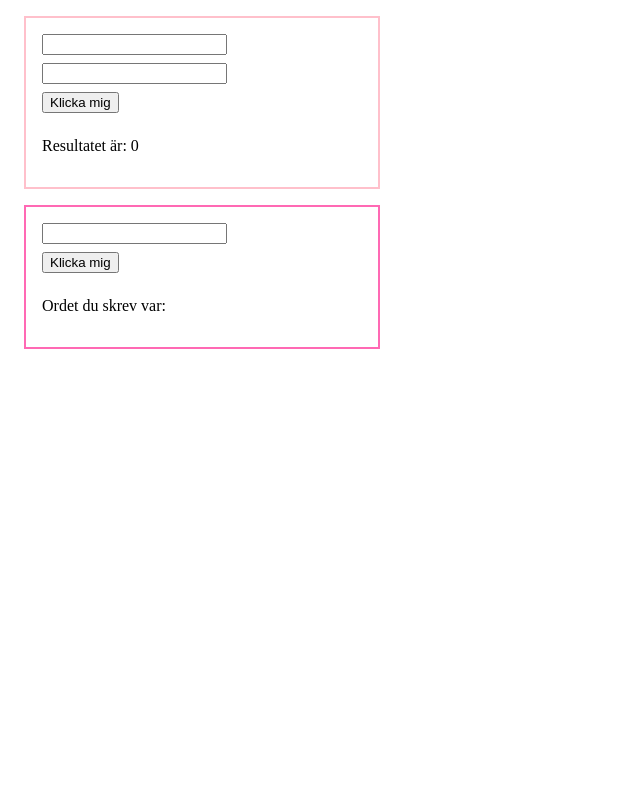
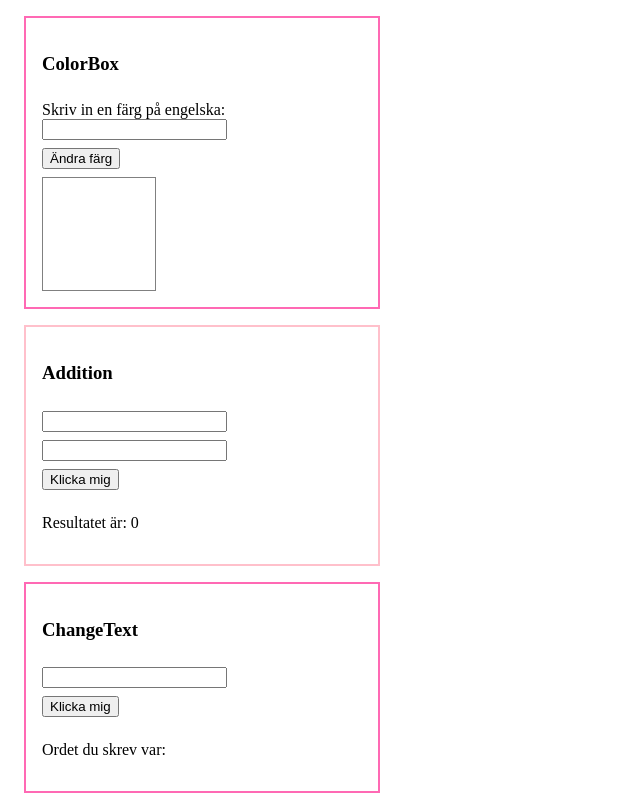
Before and after one commit to naathaliie/SECOND-kod-kata-TS, a React (Vite) app: page / in a window 1280 px wide. Shown: the whole page, without its empty margins (0-640 px from the left). Built offline with nearby package versions, Linux system fonts and the light colour scheme.

Commit message:
ColorBox, done

```diff
--- a/src/Addition.tsx
+++ b/src/Addition.tsx
@@ -36,6 +36,7 @@ const Addition = () => {
 
   return (
     <div className="additionDiv">
+      <h3>Addition</h3>
       <div>
         <input
           className="inputOne"
--- a/src/App.css
+++ b/src/App.css
@@ -19,3 +19,20 @@
   flex-direction: column;
   gap: 0.5rem;
 }
+
+.colorBoxDiv{
+  height: auto;
+  width: 20rem;
+  border: solid hotpink 2px;
+  margin: 1rem;
+  padding: 1rem;
+  display: flex;
+  flex-direction: column;
+  gap: 0.5rem;
+
+  .showColor{
+    width: 7rem;
+    height: 7rem;
+    border: solid grey 0.5px;
+  }
+}
--- a/src/App.tsx
+++ b/src/App.tsx
@@ -1,10 +1,12 @@
 import Addition from "./Addition";
 import "./App.css";
 import ChangeText from "./ChangeText";
+import ColorBox from "./ColorBox";
 
 function App() {
   return (
     <>
+      <ColorBox />
       <Addition />
       <ChangeText />
     </>
--- a/src/ChangeText.tsx
+++ b/src/ChangeText.tsx
@@ -34,6 +34,7 @@ const ChangeText = () => {
 
   return (
     <div className="changeTextDiv">
+      <h3>ChangeText</h3>
       <div>
         <input
           type="text"
--- /dev/null
+++ b/src/ColorBox.tsx
@@ -0,0 +1,34 @@
+/* Skapa komponenten ColorBox som innehåller ett textfält,
+en knapp och en div. När användaren klickar på knappen ska
+diven få den färgen som användaren skrivit i textfältet. */
+
+import { useRef, useState } from "react";
+
+const ColorBox = () => {
+  const inputRef = useRef<HTMLInputElement>(null);
+  const [color, setColor] = useState("");
+
+  const handleOnClick = () => {
+    if (inputRef.current?.value) {
+      setColor(inputRef.current?.value);
+    } else {
+      alert("nejnejnej!");
+    }
+  };
+
+  return (
+    <div className="colorBoxDiv">
+      <h3>ColorBox</h3>
+      <div>
+        <label htmlFor="colorBox">Skriv in en färg på engelska:</label>
+        <input type="text" id="colorBox" ref={inputRef} />
+      </div>
+      <div>
+        <button onClick={handleOnClick}>Ändra färg</button>
+      </div>
+      <div className="showColor" style={{ backgroundColor: color }}></div>
+    </div>
+  );
+};
+
+export default ColorBox;
```
